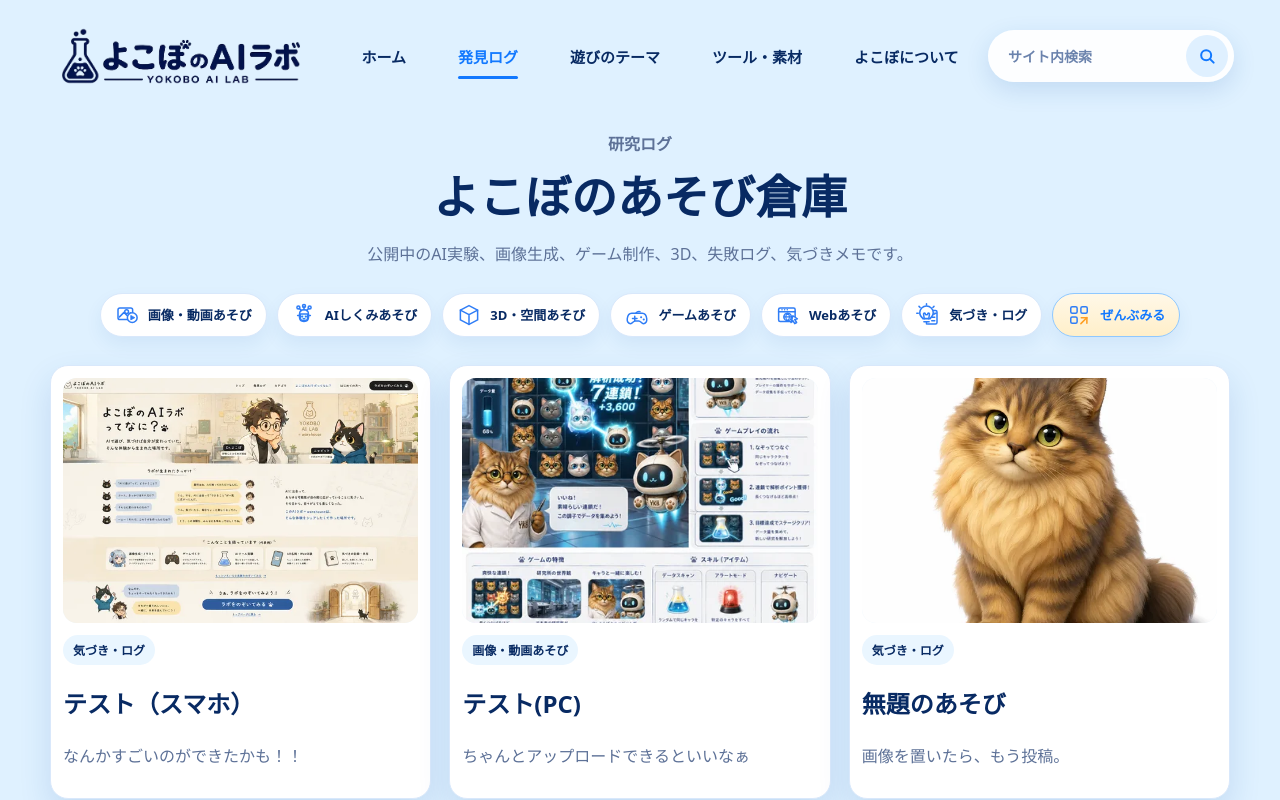
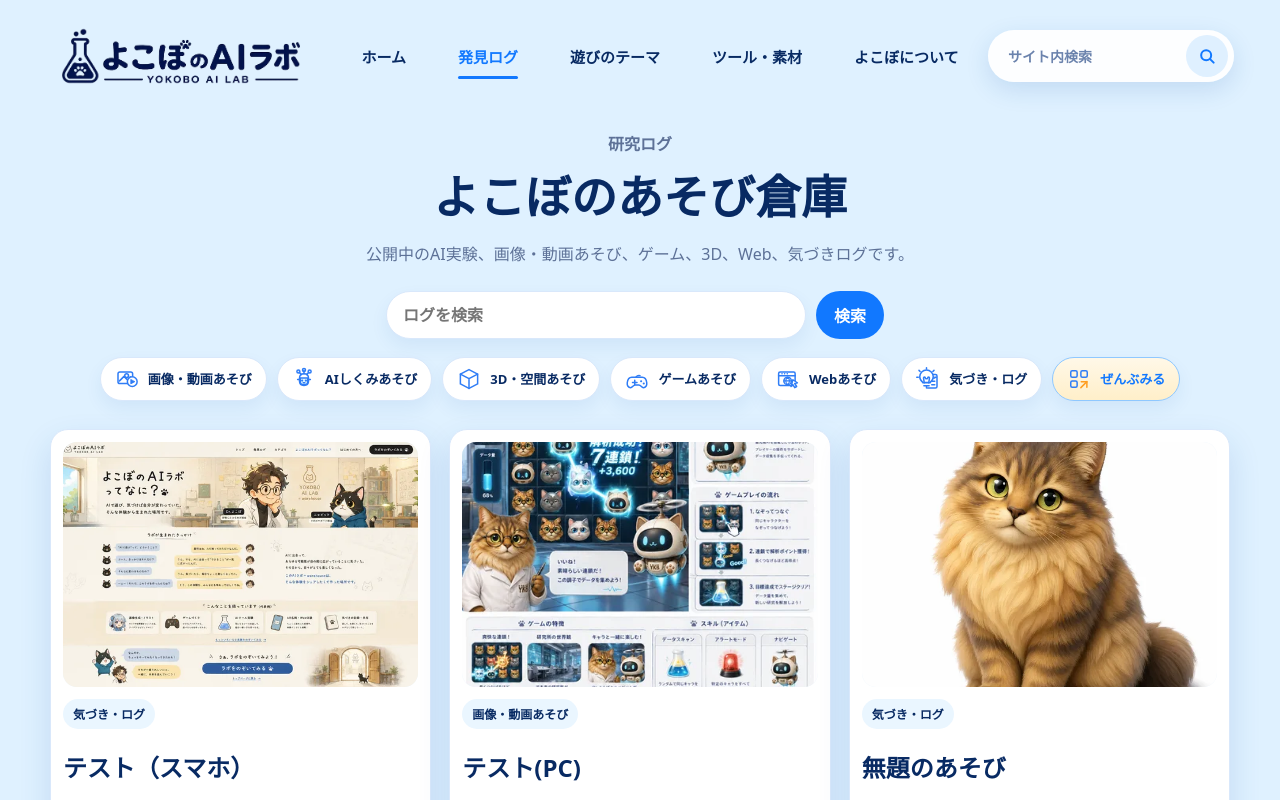
Before and after one commit to yokobo103/yokobo_ai_lab, a Next.js app: page /logs in a window 1280 px wide. Shown: the top 800 px of the page. Built offline with nearby package versions, Linux system fonts and the light colour scheme.

Commit message:
デザイン整備、検索実装

```diff
--- a/app/globals.css
+++ b/app/globals.css
@@ -1367,6 +1367,15 @@ img {
     display: none;
   }
 
+  .logSearchBox {
+    grid-template-columns: 1fr auto;
+    justify-content: stretch;
+  }
+
+  .logSearchBox a {
+    grid-column: 1 / -1;
+  }
+
   .themePills {
     gap: 9px;
     width: 100%;
@@ -2400,6 +2409,47 @@ img {
   margin: -8px 0 28px;
 }
 
+.logSearchBox {
+  display: grid;
+  grid-template-columns: minmax(0, 420px) auto auto;
+  justify-content: center;
+  gap: 10px;
+  margin: -10px 0 26px;
+}
+
+.logSearchBox input {
+  min-height: 48px;
+  min-width: 0;
+  padding: 0 16px;
+  border: 1px solid var(--line);
+  border-radius: 999px;
+  background: white;
+  color: var(--navy);
+  font: inherit;
+  font-weight: 800;
+  box-shadow: 0 8px 18px rgba(20, 88, 170, 0.07);
+}
+
+.logSearchBox button,
+.logSearchBox a {
+  display: inline-flex;
+  min-height: 48px;
+  align-items: center;
+  justify-content: center;
+  padding: 0 18px;
+  border: 0;
+  border-radius: 999px;
+  background: var(--blue);
+  color: white;
+  font: inherit;
+  font-weight: 900;
+}
+
+.logSearchBox a {
+  background: #fff5e6;
+  color: var(--navy);
+}
+
 .logFilterPill {
   display: inline-flex;
   min-height: 44px;
@@ -2815,6 +2865,15 @@ img {
   box-shadow: 0 12px 26px rgba(20, 88, 170, 0.12);
 }
 
+.exHeroBubble::after {
+  content: "";
+  position: absolute;
+  width: 22px;
+  height: 22px;
+  background: inherit;
+  transform: rotate(45deg);
+}
+
 .exHeroBubble.doctor {
   left: 8px;
   top: 128px;
@@ -2822,11 +2881,26 @@ img {
   background: rgba(255, 249, 232, 0.94);
 }
 
+.exHeroBubble.doctor::after {
+  right: -11px;
+  top: 50%;
+  border-right: 1.5px solid #f6d891;
+  border-top: 1.5px solid #f6d891;
+  transform: translateY(-50%) rotate(45deg);
+}
+
 .exHeroBubble.nyabbit {
   right: 8px;
   top: 56px;
   border: 1.5px solid #bfe7fb;
   background: rgba(239, 252, 255, 0.94);
+}
+
+.exHeroBubble.nyabbit::after {
+  left: 34px;
+  bottom: -11px;
+  border-bottom: 1.5px solid #bfe7fb;
+  border-right: 1.5px solid #bfe7fb;
 }
 
 .aboutPage .originStorySection {
@@ -3196,6 +3270,17 @@ img {
     top: 74px;
   }
 
+  .exHeroBubble.doctor::after,
+  .exHeroBubble.nyabbit::after {
+    left: 28px;
+    right: auto;
+    top: auto;
+    bottom: -9px;
+    width: 18px;
+    height: 18px;
+    transform: rotate(45deg);
+  }
+
   .aboutPage .originStorySection {
     padding: 22px 16px;
     border-radius: 24px;
--- a/app/logs/page.tsx
+++ b/app/logs/page.tsx
@@ -3,7 +3,7 @@ import { PostListPage } from "../posts/post-list-page";
 export const dynamic = "force-dynamic";
 
 type LogsPageProps = {
-  searchParams?: Promise<{ category?: string }>;
+  searchParams?: Promise<{ category?: string; q?: string }>;
 };
 
 export default function LogsPage({ searchParams }: LogsPageProps) {
--- a/app/posts/page.tsx
+++ b/app/posts/page.tsx
@@ -3,7 +3,7 @@ import { PostListPage } from "./post-list-page";
 export const dynamic = "force-dynamic";
 
 type PostsPageProps = {
-  searchParams?: Promise<{ category?: string }>;
+  searchParams?: Promise<{ category?: string; q?: string }>;
 };
 
 export default function PostsPage({ searchParams }: PostsPageProps) {
--- a/app/posts/post-list-page.tsx
+++ b/app/posts/post-list-page.tsx
@@ -5,14 +5,28 @@ import { readPosts } from "@/lib/posts";
 import { SiteFooter, SiteHeader } from "../site-chrome";
 
 type PostListPageProps = {
-  searchParams?: Promise<{ category?: string }>;
+  searchParams?: Promise<{ category?: string; q?: string }>;
 };
 
 export async function PostListPage({ searchParams }: PostListPageProps) {
   const params = searchParams ? await searchParams : undefined;
   const selectedCategory = params?.category;
+  const query = params?.q?.trim() ?? "";
   const allPosts = (await readPosts()).filter((post) => post.status === "public");
-  const posts = filterPostsByLogCategory(allPosts, selectedCategory);
+  const categoryPosts = filterPostsByLogCategory(allPosts, selectedCategory);
+  const normalizedQuery = query.toLocaleLowerCase();
+  const posts = normalizedQuery
+    ? categoryPosts.filter((post) => {
+        const haystack = [
+          post.title,
+          post.summary,
+          post.body,
+          ...getPostCategories(post),
+          ...post.links.flatMap((link) => [link.label, link.url])
+        ].join(" ").toLocaleLowerCase();
+        return haystack.includes(normalizedQuery);
+      })
+    : categoryPosts;
   const selectedLabel = getLogCategoryLabel(selectedCategory);
 
   return (
@@ -23,10 +37,18 @@ export async function PostListPage({ searchParams }: PostListPageProps) {
           <p className="eyebrow">研究ログ</p>
           <h1>よこぼのあそび倉庫</h1>
           <p>
-            公開中のAI実験、画像生成、ゲーム制作、3D、失敗ログ、気づきメモです。
+            公開中のAI実験、画像・動画あそび、ゲーム、3D、Web、気づきログです。
             {selectedLabel ? `いまは「${selectedLabel}」を表示しています。` : ""}
+            {query ? `「${query}」で検索しています。` : ""}
           </p>
         </div>
+
+        <form className="logSearchBox" action="/logs" role="search">
+          {selectedCategory ? <input type="hidden" name="category" value={selectedCategory} /> : null}
+          <input type="search" name="q" defaultValue={query} placeholder="ログを検索" aria-label="ログを検索" />
+          <button type="submit">検索</button>
+          {query ? <Link href={selectedCategory ? `/logs?category=${selectedCategory}` : "/logs"}>クリア</Link> : null}
+        </form>
 
         <nav className="logFilterPills" aria-label="研究ログのカテゴリ">
           {logCategoryLinks.map((category) => (
@@ -57,7 +79,7 @@ export async function PostListPage({ searchParams }: PostListPageProps) {
         ) : (
           <div className="emptyLogState">
             <h2>このテーマのログはまだ準備中です。</h2>
-            <p>ほかのテーマをのぞくか、ぜんぶのログを見てみてください。</p>
+            <p>{query ? "検索条件に合うログがありませんでした。" : "ほかのテーマをのぞくか、ぜんぶのログを見てみてください。"}</p>
             <Link className="aboutButton" href="/logs">ぜんぶみる</Link>
           </div>
         )}
```
